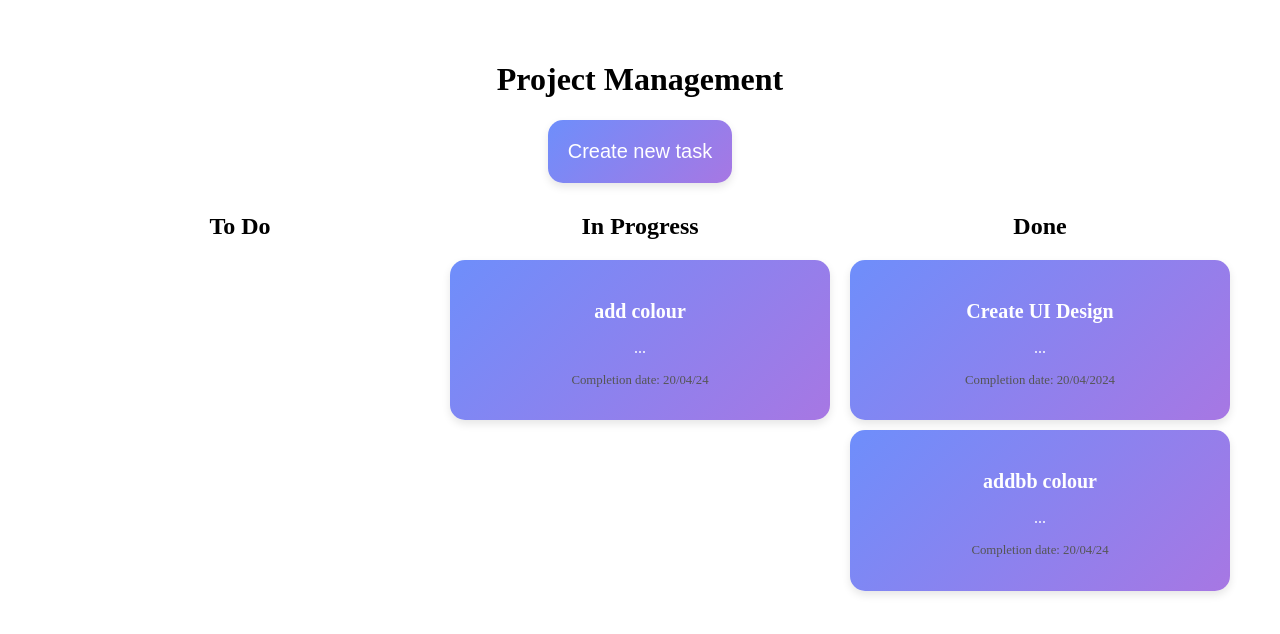
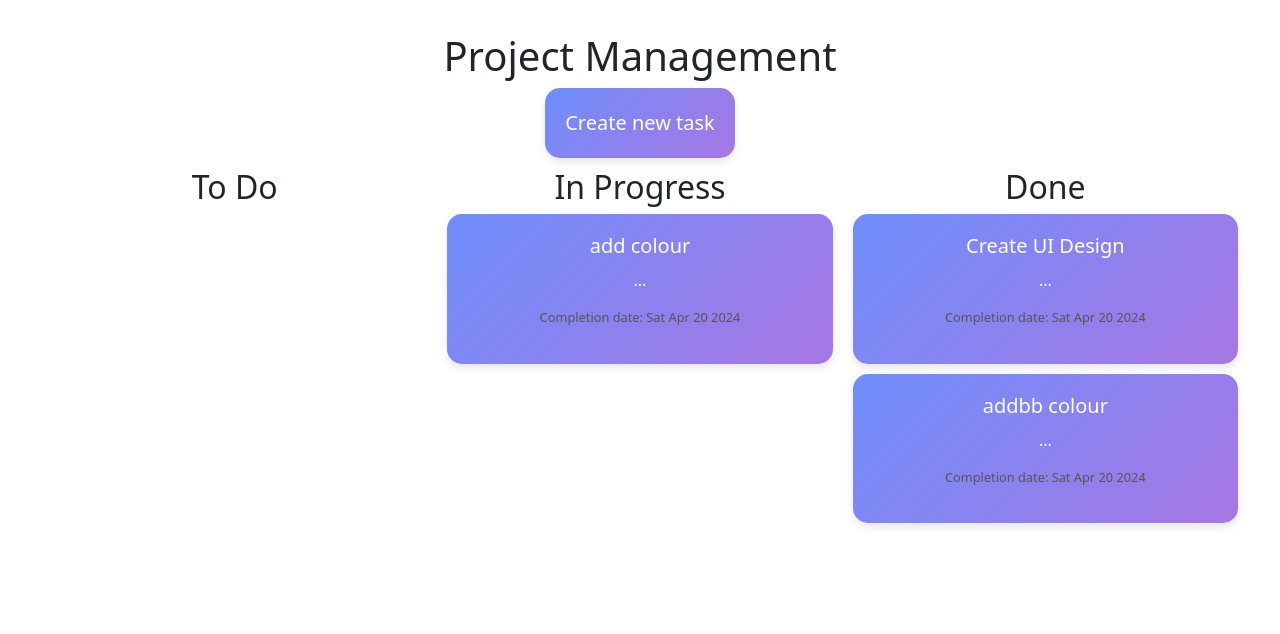
Before and after one commit to jsneath/project-management, a React (Vite) app in the folder project-management/: page / in a window 1280 px wide. Shown: the top 634 px of the page. Built offline with nearby package versions, Linux system fonts and the light colour scheme.

Commit message:
added modal and date selector

```diff
--- a/project-management/package.json
+++ b/project-management/package.json
@@ -10,9 +10,12 @@
     "preview": "vite preview"
   },
   "dependencies": {
+    "bootstrap": "^5.3.3",
     "prop-types": "^15.8.1",
     "react": "^18.2.0",
     "react-beautiful-dnd": "^13.1.1",
+    "react-bootstrap": "^2.10.2",
+    "react-datepicker": "^6.6.0",
     "react-dom": "^18.2.0"
   },
   "devDependencies": {
--- a/project-management/src/App.jsx
+++ b/project-management/src/App.jsx
@@ -3,6 +3,7 @@
 import Board from "./components/Board";
 import "./App.css";
 import "./index.css";
+import "bootstrap/dist/css/bootstrap.min.css";
 
 function App() {
   return (
--- a/project-management/src/components/Board.jsx
+++ b/project-management/src/components/Board.jsx
@@ -2,29 +2,32 @@ import Column from "./Column";
 // import TaskCard from "./TaskCard";
 import { DragDropContext } from "react-beautiful-dnd";
 import { useState } from "react";
+import AddTaskModal from "./modal";
 import "../index.css";
+import "react-datepicker/dist/react-datepicker.css";
 
 const Board = () => {
+  const [showModal, setShowModal] = useState(false);
   const [tasks, setTasks] = useState([
     {
       id: 1,
       title: "Create UI Design",
       description: "...",
-      dueDate: "20/04/2024",
+      dueDate: "2024-04-20",
       column: "Done",
     },
     {
       id: 2,
       title: "addbb colour",
       description: "...",
-      dueDate: "20/04/24",
+      dueDate: "2024-04-20",
       column: "Done",
     },
     {
       id: 3,
       title: "add colour",
       description: "...",
-      dueDate: "20/04/24",
+      dueDate: "2024-04-20",
       column: "In Progress",
     },
   ]);
@@ -65,37 +68,31 @@ const Board = () => {
     // This will depend on how your tasks and columns are structured
   };
 
-  const addTask = (newTask) => {
-    setTasks([...tasks, newTask]);
-  };
+  // const addTask = (newTask) => {
+  //   setTasks([...tasks, newTask]);
+  // };
 
   // Example function to remove a task (this also uses setTasks)
   // const removeTask = (taskId) => {
   //   setTasks(tasks.filter((task) => task.id !== taskId));
   // };
 
-  const handleAddTaskClick = () => {
-    const title = prompt("Enter task title:");
-    if (title) {
-      const description = prompt("Enter task description:");
-      const dueDate = prompt("Enter due date:");
-      // Assuming you want to add to the "To Do" column by default
-      const newTask = {
-        id: tasks.length + 1, // Simple id generation, consider using a more robust method
-        title,
-        description,
-        dueDate,
-        column: "To Do",
-      };
-      setTasks([...tasks, newTask]);
-    }
+  const handleAddTask = (newTask) => {
+    newTask.id = tasks.length + 1; // Simple id generation
+    newTask.column = "To Do"; // Default column
+    setTasks([...tasks, newTask]);
   };
 
   return (
     <DragDropContext onDragEnd={handleOnDragEnd}>
-      <button className="newTaskButton" onClick={handleAddTaskClick}>
+      <button className="newTaskButton" onClick={() => setShowModal(true)}>
         Create new task
       </button>
+      <AddTaskModal
+        show={showModal}
+        handleClose={() => setShowModal(false)}
+        handleSubmit={handleAddTask}
+      />
       <div className="board">
         {/* Render columns based on task data */}
         {allColumns.map((columnName) => (
--- a/project-management/src/components/TaskCard.jsx
+++ b/project-management/src/components/TaskCard.jsx
@@ -2,6 +2,7 @@ import { Draggable } from "react-beautiful-dnd";
 import "../index.css";
 
 const TaskCard = ({ id, title, description, index, dueDate }) => {
+  const displayDate = new Date(dueDate).toDateString();
   return (
     <Draggable draggableId={id.toString()} index={index}>
       {(provided, snapshot) => (
@@ -13,7 +14,7 @@ const TaskCard = ({ id, title, description, index, dueDate }) => {
         >
           <h3>{title}</h3> {/* Display the task title */}
           <p>{description}</p> {/* Display the task description */}
-          <p className="dueDate">Completion date: {dueDate}</p>
+          <p className="dueDate">Completion date: {displayDate}</p>
         </div>
       )}
     </Draggable>
--- /dev/null
+++ b/project-management/src/components/modal.jsx
@@ -0,0 +1,60 @@
+import React, { useState } from "react";
+import DatePicker from "react-datepicker";
+import { Modal, Button } from "react-bootstrap";
+
+const AddTaskModal = ({ show, handleClose, handleSubmit }) => {
+  const [title, setTitle] = useState("");
+  const [description, setDescription] = useState("");
+  const [dueDate, setDueDate] = useState(new Date());
+
+  const submit = () => {
+    handleSubmit({ title, description, dueDate });
+    handleClose();
+  };
+
+  return (
+    <Modal show={show} onHide={handleClose}>
+      <Modal.Header closeButton>
+        <Modal.Title>Add a New Task</Modal.Title>
+      </Modal.Header>
+      <Modal.Body>
+        <form>
+          <div className="form-group">
+            <label>Title</label>
+            <input
+              type="text"
+              className="form-control"
+              value={title}
+              onChange={(e) => setTitle(e.target.value)}
+            />
+          </div>
+          <div className="form-group">
+            <label>Description</label>
+            <textarea
+              className="form-control"
+              value={description}
+              onChange={(e) => setDescription(e.target.value)}
+            ></textarea>
+          </div>
+          <div className="form-group">
+            <label>Due Date</label>
+            <DatePicker
+              selected={dueDate}
+              onChange={(date) => setDueDate(date)}
+            />
+          </div>
+        </form>
+      </Modal.Body>
+      <Modal.Footer>
+        <Button variant="secondary" onClick={handleClose}>
+          Close
+        </Button>
+        <Button variant="primary" onClick={submit}>
+          Save Changes
+        </Button>
+      </Modal.Footer>
+    </Modal>
+  );
+};
+
+export default AddTaskModal;
```
Also changed, not shown: 1 other file (tests, documents, lock files or other folders).
